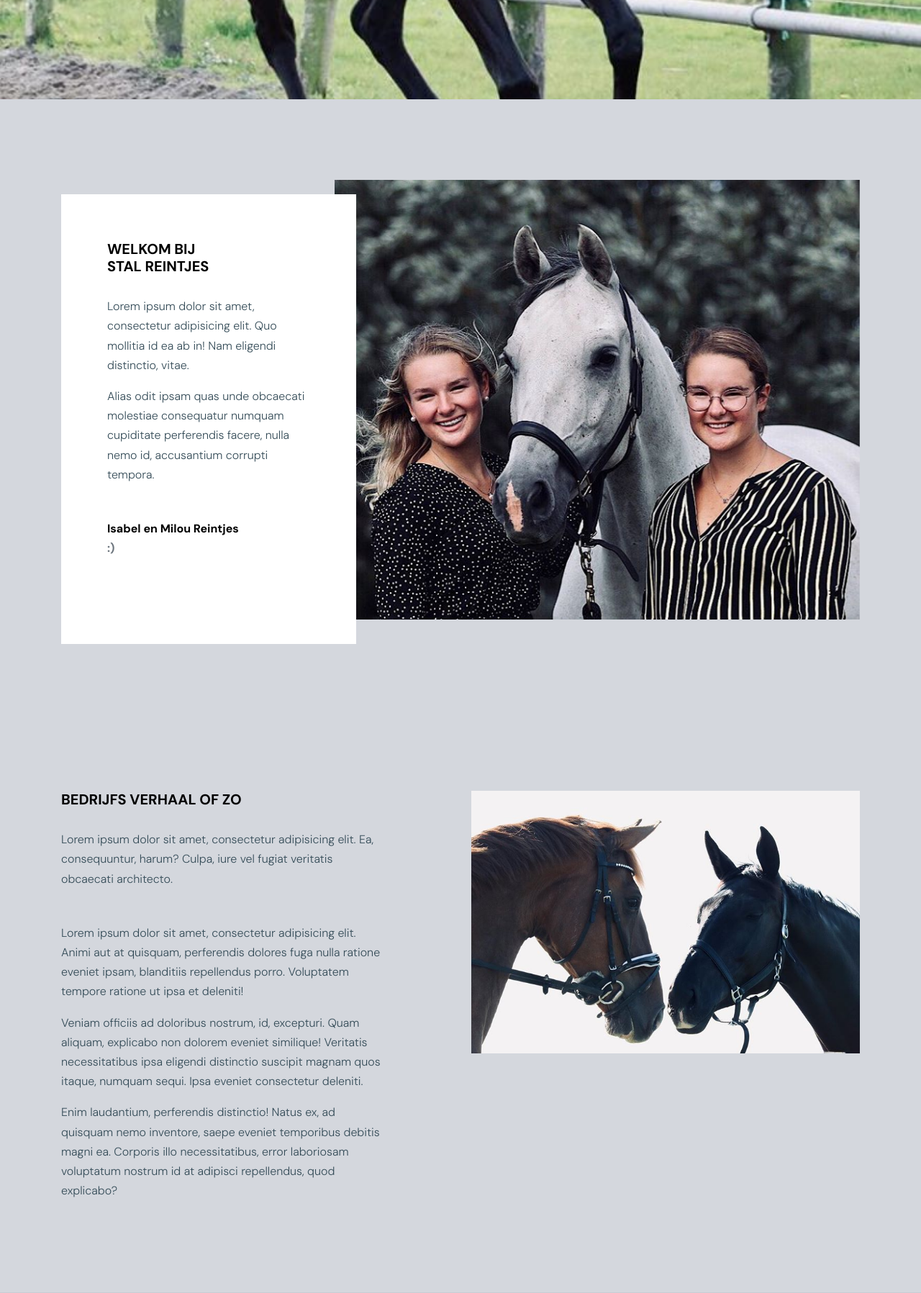
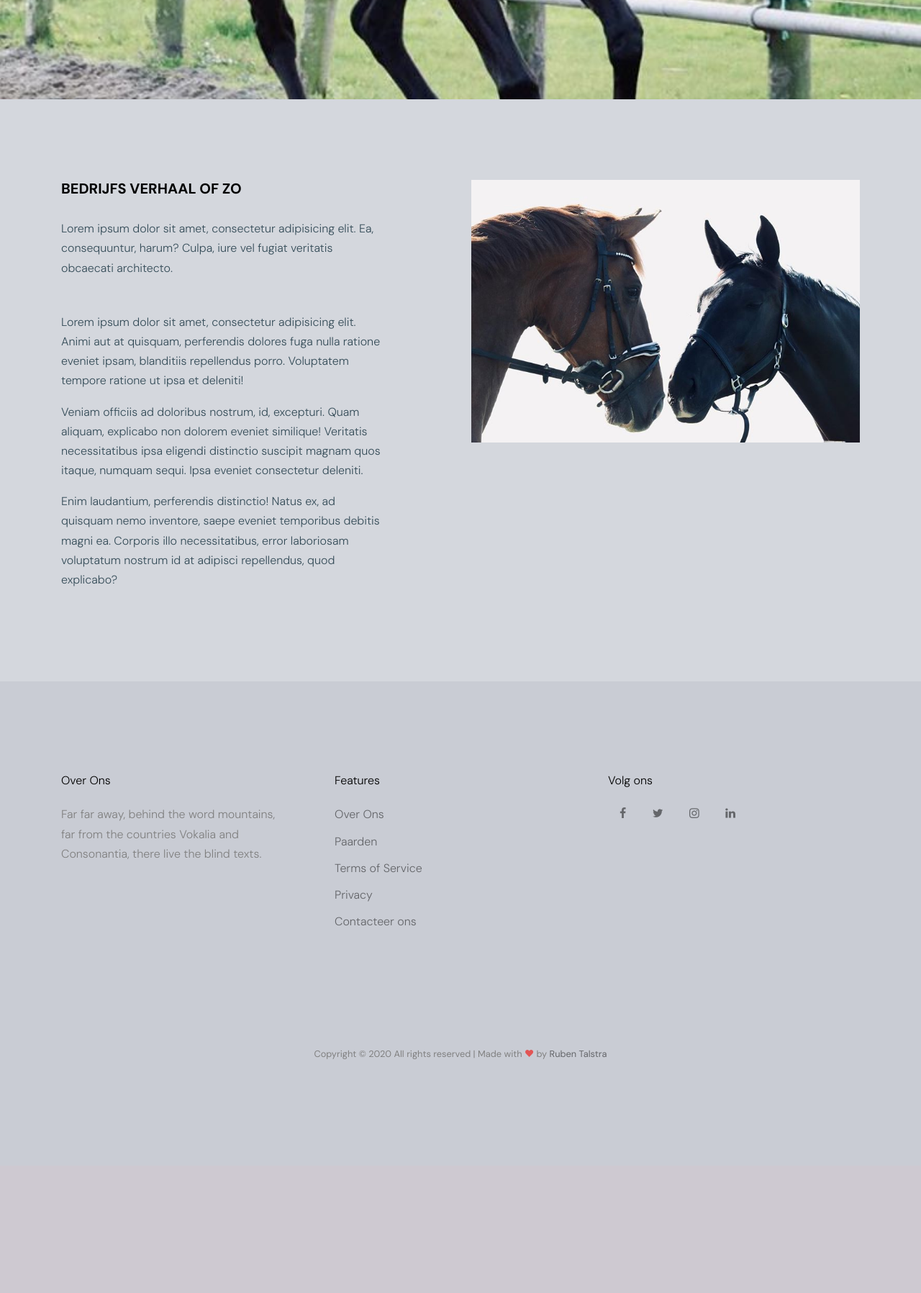
Before and after one commit to rubentalstra/stalreintjes, a PHP site: page /about in a window 1280 px wide. Shown: the part 761-2558 px from the top of the page at 72% size. After the commit the page ends 2233 px from the top, so only its background shows below. Run offline with PHP 8.4, Linux system fonts and the light colour scheme; some web fonts are replaced.

Commit message:
Update about.php
dobble weg halen

```diff
--- a/about.php
+++ b/about.php
@@ -92,31 +92,6 @@
             </div>
         </div>
 
-        <div id="about" class="site-section">
-            <div class="container">
-                <div class="row align-items-stretch">
-                    <div class="col-lg-4">
-                        <div class="h-100 bg-white box-29291">
-                            <h2 class="heading-39291">Welkom bij <br> Stal Reintjes</h2>
-                            <p>Lorem ipsum dolor sit amet, consectetur adipisicing elit. Quo mollitia id ea ab in! Nam eligendi distinctio, vitae.</p>
-                            <p>Alias odit ipsam quas unde obcaecati molestiae consequatur numquam cupiditate perferendis facere, nulla nemo id, accusantium corrupti tempora.</p>
-
-                            <p class="mt-5">
-                                <span class="d-block font-weight-bold text-black">Isabel en Milou Reintjes</span>
-                                <span class="d-block font-weight-bold text-muted">:)</span>
-
-                            </p>
-                        </div>
-                    </div>
-                    <div class="col-lg-8">
-                        <div class="owl-carousel owl-3">
-                            <img src="images/milou_en_isabel.jpg" alt="Image" class="img-fluid">
-                        </div>
-                    </div>
-                </div>
-            </div>
-        </div>
-
         <div class="site-section">
             <div class="container">
                 <div class="row">
```
